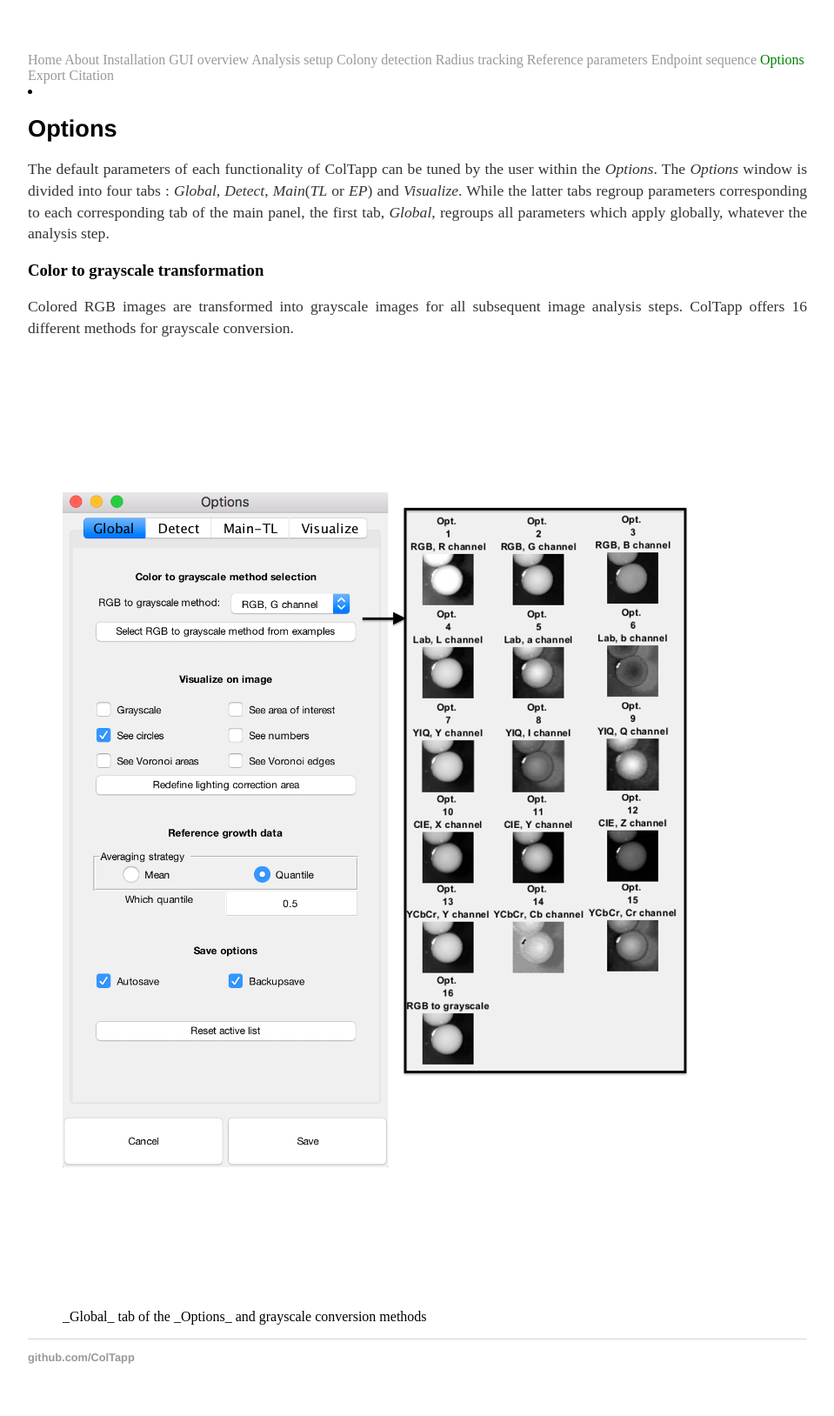
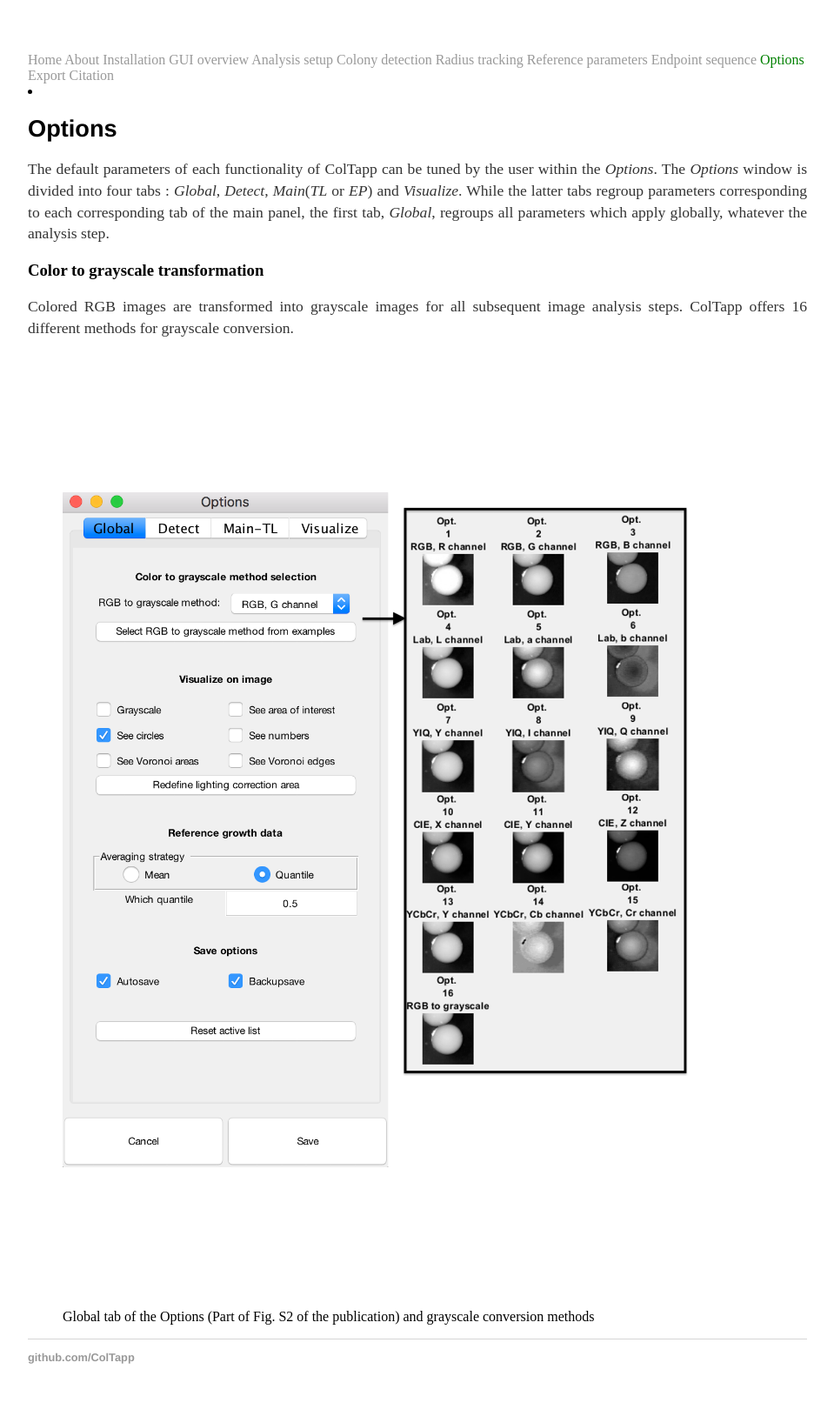
Before and after one commit to ColTapp/ColTapp.github.io, a Jekyll site: the page built from options.md, in a window 1280 px wide. Shown: the whole page at 87% size, without its empty margins (160-1119 px from the left). Built offline with Jekyll 4.4.1, drawn with Linux system fonts in a browser that asks for light colours.

Commit message:
Update options.md

```diff
--- a/options.md
+++ b/options.md
@@ -5,10 +5,9 @@ title: Options
 # Options
 
 The default parameters of each functionality of ColTapp can be tuned by the user within the _Options_. The _Options_ window is divided into four tabs : _Global_, _Detect_, _Main_(_TL_ or _EP_) and _Visualize_. While the latter tabs regroup parameters corresponding to each corresponding tab of the main panel, the first tab, _Global_, regroups all parameters which apply globally, whatever the analysis step.
-
 ### Color to grayscale transformation
 Colored RGB images are transformed into grayscale images for all subsequent image analysis steps. ColTapp offers 16 different methods for grayscale conversion.
 <figure>
-  <img src="{{site.url}}/assets/images/Options_Global_wGrayscale.png" alt="_Global_ tab" height="1094px"/>
-  <figcaption> _Global_ tab of the _Options_ and grayscale conversion methods </figcaption>
+  <img src="{{site.url}}/assets/images/Options_Global_wGrayscale.png" alt="Global tab" height="1094px"/>
+  <figcaption> Global tab of the Options (Part of Fig. S2 of the publication) and grayscale conversion methods </figcaption>
 </figure>
```
